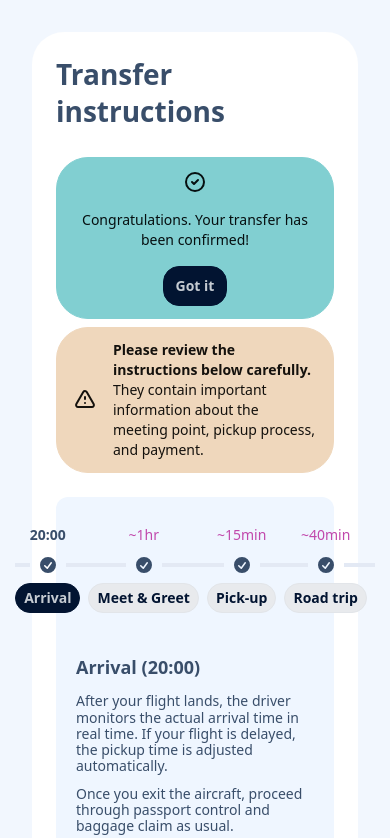
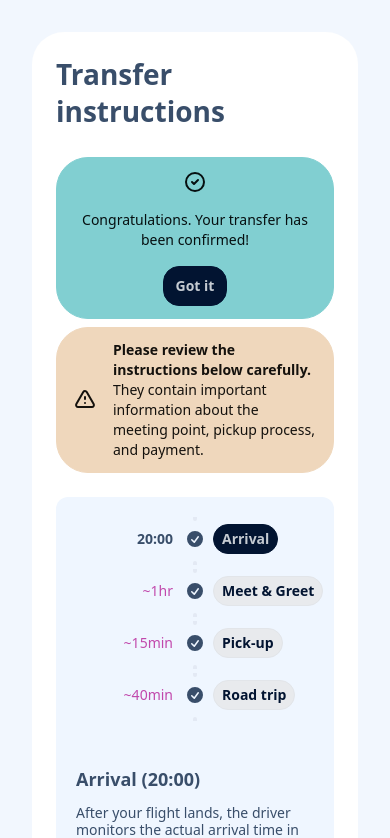
Before and after one commit to aleksdev404/istanbul-transfer.co, a Next.js app: page /instructions in a window 390 px wide. Shown: the top 838 px of the page. Built offline with nearby package versions, Linux system fonts and the light colour scheme.

Commit message:
fix: instructions timeline mobile, it's link on route page

```diff
--- a/src/widgets/AboutDestination/Step3/Whatsapp.tsx
+++ b/src/widgets/AboutDestination/Step3/Whatsapp.tsx
@@ -4,10 +4,10 @@ import wa from './img/wa-white.svg'
 
 export default () => {
     return <>
-        <button className="btn btn-neutral">
+        <a className="!btn !btn-neutral" href='/instructions'>
             <Image src={wa} alt="crypto" height={24} />
             Go to WhatsApp
-        </button>
+        </a>
         <div className="divider">THEN</div>
         <button className="btn" disabled>
             <svg xmlns="http://www.w3.org/2000/svg" fill="none" viewBox="0 0 24 24" strokeWidth={1.5} stroke="currentColor" className="size-6">
--- a/src/widgets/Instructions/Timeline.tsx
+++ b/src/widgets/Instructions/Timeline.tsx
@@ -15,7 +15,7 @@ export default () => {
 
     return <>
         <div className="bg-blue-50 rounded-xl py-5">
-            <ul className="timeline justify-center">
+            <ul className="timeline max-sm:timeline-vertical justify-center">
                 {
                     (Object.keys(timelineData) as TimelineKey[]).map((tab, index) =>
                         <li key={index} className="gap-2">
```
